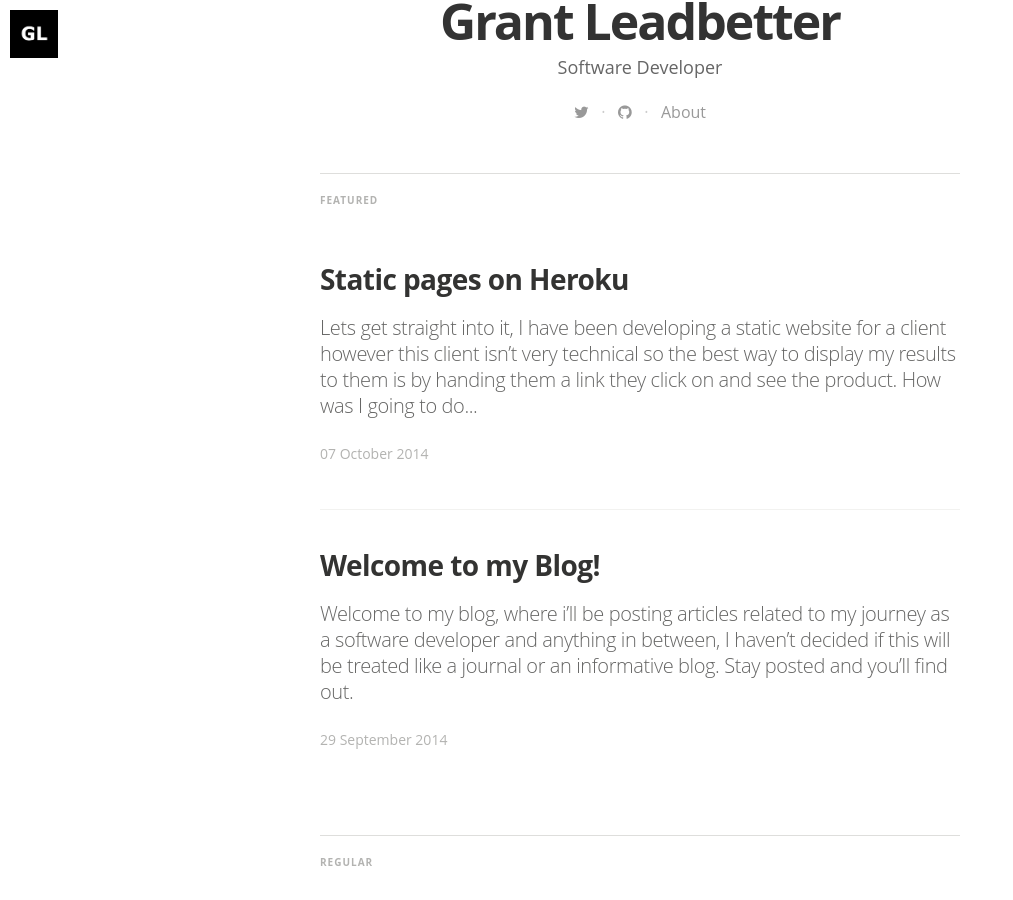
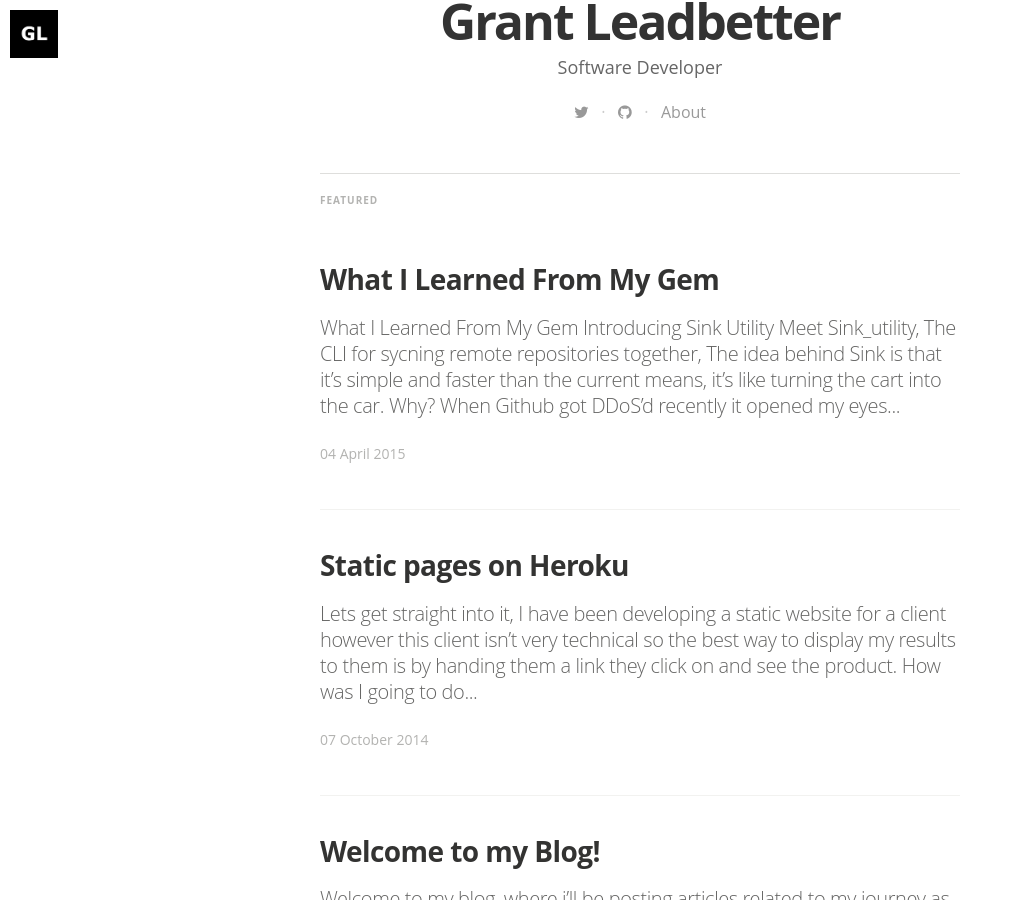
Before and after one commit to Grantlyk/grantlyk, a Jekyll site: the page built from index.html, in a window 1280 px wide and 900 px high, scrolled down 538 px. Shown: the whole window, without its empty margins (0-1013 px from the left). Built offline with Jekyll 4.4.1, drawn with Linux system fonts in a browser that asks for light colours; nearby versions of some CDN libraries; some web fonts are replaced; Markdown is read by kramdown in place of the engine named in the settings; the list of posts is cut into pages by our own code.

Commit message:
Update 2015-04-04-what-i-learned-from-my-gem.md

```diff
--- a/dev/_posts/2015-04-04-what-i-learned-from-my-gem.md
+++ b/dev/_posts/2015-04-04-what-i-learned-from-my-gem.md
@@ -1,3 +1,12 @@
+---
+layout: post
+title:  "What I Learned From My Gem"
+date:   2015-04-04 14:56:00
+tags: featured
+image: /assets/article_images/2014-09-29-welcome-to-my-blog/article1.jpg
+published: true
+---
+
 # What I Learned From My Gem
 
 ## Introducing Sink Utility
```
